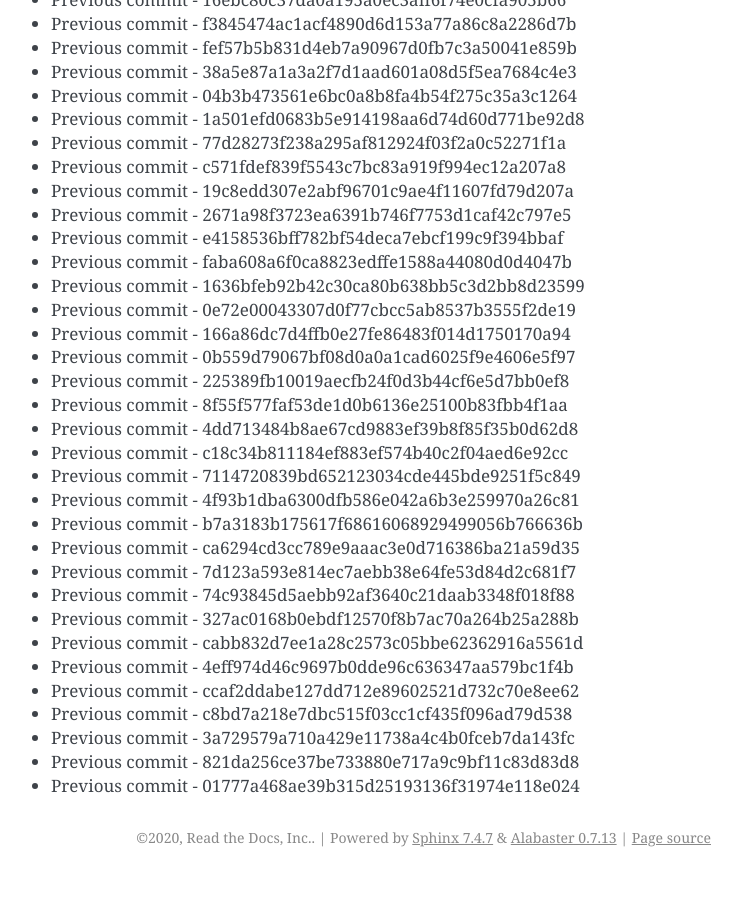
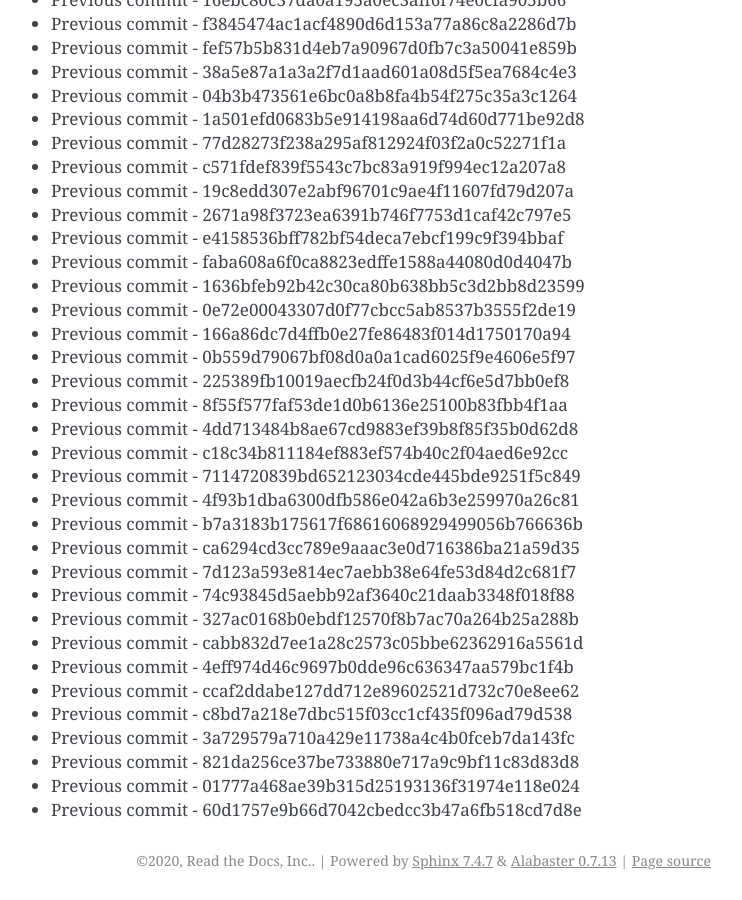
Before and after one commit to readthedocs/rtd-git-stresstest, a Sphinx documentation site: the page built from docs/updates.rst, in a window 1280 px wide and 900 px high, scrolled down 89346 px. Shown: the whole window, without its empty margins (399-1141 px from the left). Built offline with Sphinx 7.4.7, drawn with Linux system fonts in a browser that asks for light colours; before the commit the page ends 90223 px from its top, so only the background shows below that.

Commit message:
Generating commit from previous: 60d1757e9b66d7042cbedcc3b47a6fb518cd7d8e

```diff
--- a/docs/updates.rst
+++ b/docs/updates.rst
@@ -3786,3 +3786,4 @@ It can be tested for any performance characteristics.
 * Previous commit - 3a729579a710a429e11738a4c4b0fceb7da143fc
 * Previous commit - 821da256ce37be733880e717a9c9bf11c83d83d8
 * Previous commit - 01777a468ae39b315d25193136f31974e118e024
+* Previous commit - 60d1757e9b66d7042cbedcc3b47a6fb518cd7d8e
```
